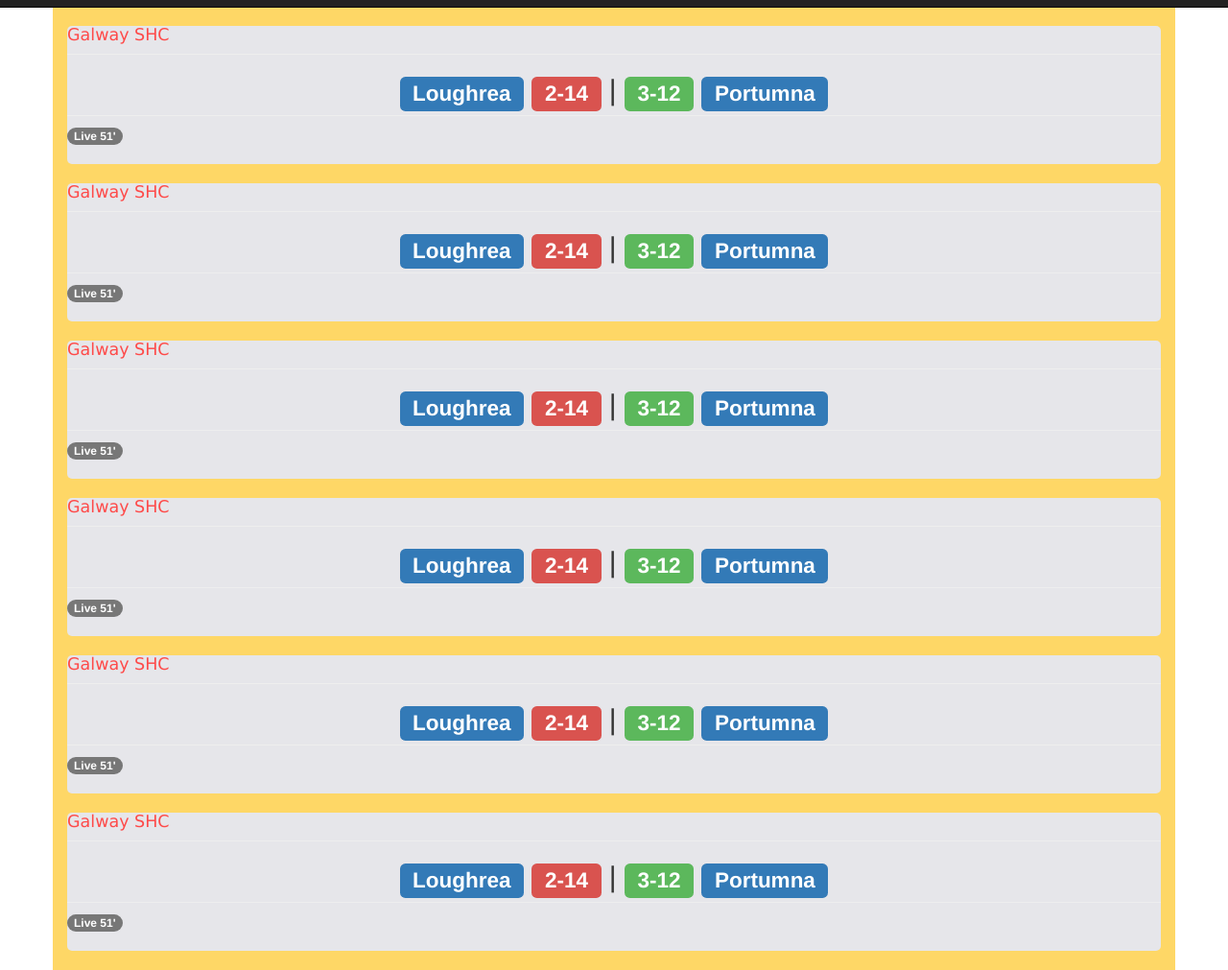
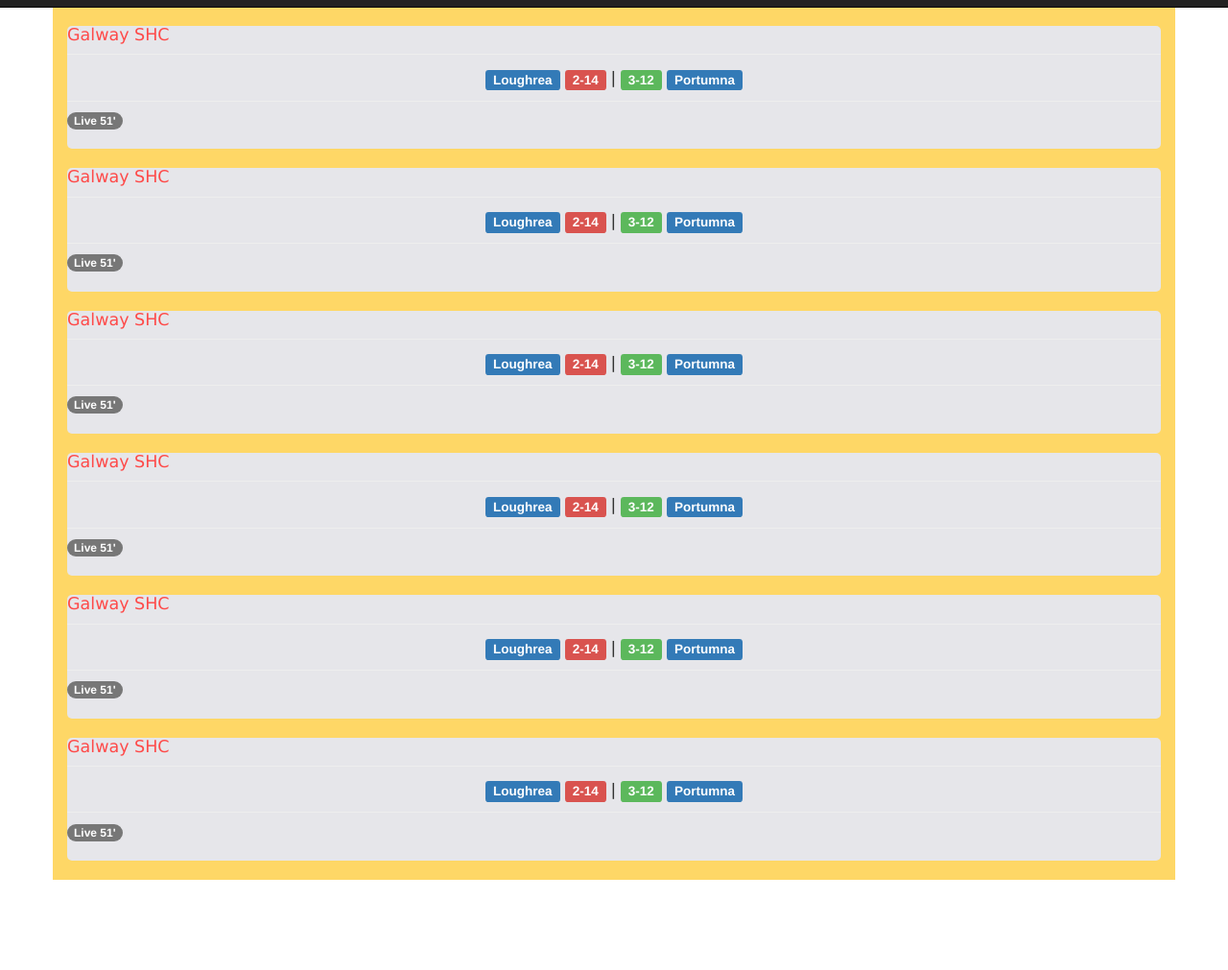
Before and after one commit to DiarmuidBeirne/diarmuidbeirne.github.io, a website: page prof.html in a window 1280 px wide. Shown: the part 63-1074 px from the top of the page at 96% size. After the commit the page ends 980 px from the top, so only its background shows below. Drawn offline with nearby package versions, Linux system fonts and the light colour scheme.

Commit message:
Update prof.html

```diff
--- a/prof.html
+++ b/prof.html
@@ -21,12 +21,16 @@
          <h3 class="matchTitle">Galway SHC</h3>
         </div>
         <hr class="hdivider">
-        <h2 class="matchOverview">
-        <span class="label label-primary">Loughrea</span>
-        <span class="label label-danger">2-14</span>
+        <div class="row">
+            <div class="col">
+        <h4 class="matchOverview">
+        <span class="label label-primary teamLabel">Loughrea</span>
+        <span class="label label-danger teamLabel">2-14</span>
             |
-        <span class="label label-success">3-12</span>
-        <span class="label label-primary">Portumna</span></h2>
+        <span class="label label-success teamLabel">3-12</span>
+        <span class="label label-primary teamLabel">Portumna</span></h4>
+            </div>
+        </div>
         <hr class="hdivider">
 
         <h4 class="timeBadge">
@@ -38,12 +42,16 @@
          <h3 class="matchTitle">Galway SHC</h3>
         </div>
         <hr class="hdivider">
-        <h2 class="matchOverview">
-        <span class="label label-primary">Loughrea</span>
-        <span class="label label-danger">2-14</span>
+        <div class="row">
+            <div class="col">
+        <h4 class="matchOverview">
+        <span class="label label-primary teamLabel">Loughrea</span>
+        <span class="label label-danger teamLabel">2-14</span>
             |
-        <span class="label label-success">3-12</span>
-        <span class="label label-primary">Portumna</span></h2>
+        <span class="label label-success teamLabel">3-12</span>
+        <span class="label label-primary teamLabel">Portumna</span></h4>
+            </div>
+        </div>
         <hr class="hdivider">
 
         <h4 class="timeBadge">
@@ -55,12 +63,16 @@
          <h3 class="matchTitle">Galway SHC</h3>
         </div>
         <hr class="hdivider">
-        <h2 class="matchOverview">
-        <span class="label label-primary">Loughrea</span>
-        <span class="label label-danger">2-14</span>
+        <div class="row">
+            <div class="col">
+        <h4 class="matchOverview">
+        <span class="label label-primary teamLabel">Loughrea</span>
+        <span class="label label-danger teamLabel">2-14</span>
             |
-        <span class="label label-success">3-12</span>
-        <span class="label label-primary">Portumna</span></h2>
+        <span class="label label-success teamLabel">3-12</span>
+        <span class="label label-primary teamLabel">Portumna</span></h4>
+            </div>
+        </div>
         <hr class="hdivider">
 
         <h4 class="timeBadge">
@@ -72,12 +84,16 @@
          <h3 class="matchTitle">Galway SHC</h3>
         </div>
         <hr class="hdivider">
-        <h2 class="matchOverview">
-        <span class="label label-primary">Loughrea</span>
-        <span class="label label-danger">2-14</span>
+        <div class="row">
+            <div class="col">
+        <h4 class="matchOverview">
+        <span class="label label-primary teamLabel">Loughrea</span>
+        <span class="label label-danger teamLabel">2-14</span>
             |
-        <span class="label label-success">3-12</span>
-        <span class="label label-primary">Portumna</span></h2>
+        <span class="label label-success teamLabel">3-12</span>
+        <span class="label label-primary teamLabel">Portumna</span></h4>
+            </div>
+        </div>
         <hr class="hdivider">
 
         <h4 class="timeBadge">
@@ -89,12 +105,16 @@
          <h3 class="matchTitle">Galway SHC</h3>
         </div>
         <hr class="hdivider">
-        <h2 class="matchOverview">
-        <span class="label label-primary">Loughrea</span>
-        <span class="label label-danger">2-14</span>
+        <div class="row">
+            <div class="col">
+        <h4 class="matchOverview">
+        <span class="label label-primary teamLabel">Loughrea</span>
+        <span class="label label-danger teamLabel">2-14</span>
             |
-        <span class="label label-success">3-12</span>
-        <span class="label label-primary">Portumna</span></h2>
+        <span class="label label-success teamLabel">3-12</span>
+        <span class="label label-primary teamLabel">Portumna</span></h4>
+            </div>
+        </div>
         <hr class="hdivider">
 
         <h4 class="timeBadge">
@@ -106,18 +126,23 @@
          <h3 class="matchTitle">Galway SHC</h3>
         </div>
         <hr class="hdivider">
-        <h2 class="matchOverview">
-        <span class="label label-primary">Loughrea</span>
-        <span class="label label-danger">2-14</span>
+        <div class="row">
+            <div class="col">
+        <h4 class="matchOverview">
+        <span class="label label-primary teamLabel">Loughrea</span>
+        <span class="label label-danger teamLabel">2-14</span>
             |
-        <span class="label label-success">3-12</span>
-        <span class="label label-primary">Portumna</span></h2>
+        <span class="label label-success teamLabel">3-12</span>
+        <span class="label label-primary teamLabel">Portumna</span></h4>
+            </div>
+        </div>
         <hr class="hdivider">
 
         <h4 class="timeBadge">
             <span class="badge badge-pill badge-danger">Live 51'</span>
         </h4>
     </div>
+
     <br>
 
 </div>
```
